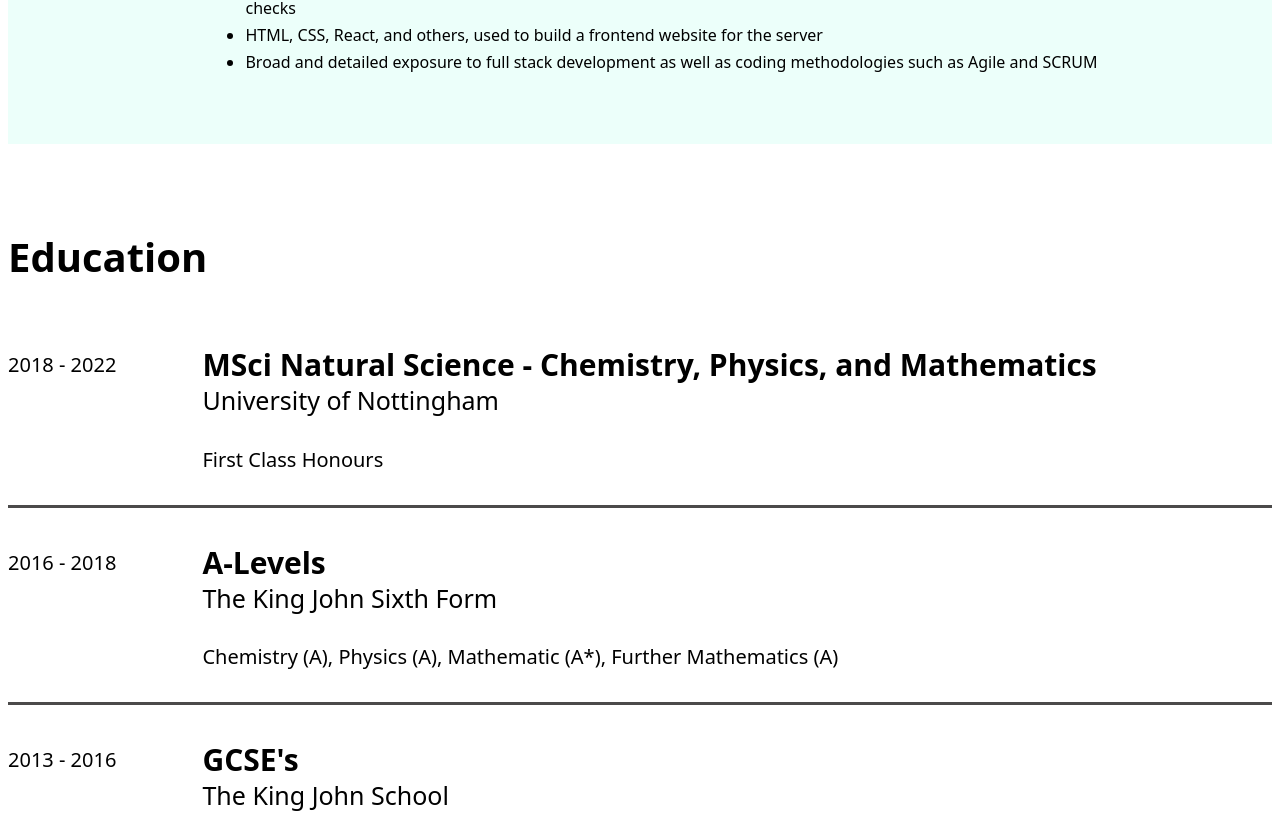
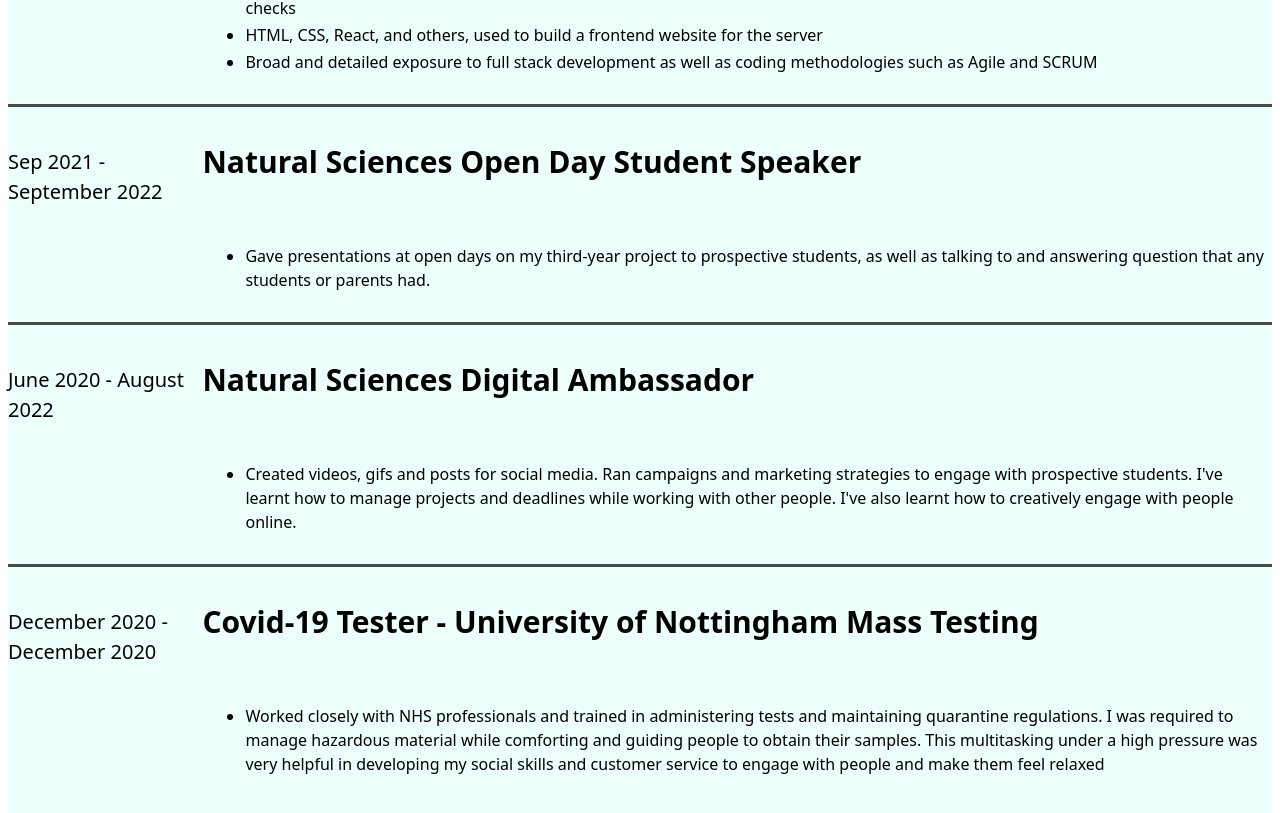
Before and after one commit to J-Pierce/Portfolio, a React (Vite) app: page / in a window 1280 px wide. Shown: the part 2756-3569 px from the top of the page. Built offline with nearby package versions, Linux system fonts and the light colour scheme.

Commit message:
updated experience

```diff
--- a/index.html
+++ b/index.html
@@ -2,7 +2,7 @@
 <html lang="en">
   <head>
     <meta charset="UTF-8" />
-    <link rel="icon" type="image/svg+xml" href="/vite.svg" />
+    <link rel="icon" type="image/svg+xml" href="./src/assets/LogoCircle.png" />
     <meta name="viewport" content="width=device-width, initial-scale=1, maximum-scale=1, user-scalable=0">
     <title>James Pierce Portfolio</title>
   </head>
--- a/package.json
+++ b/package.json
@@ -18,8 +18,7 @@
     "react-dom": "^19.1.0",
     "react-router-dom": "^7.6.0",
     "react-router-hash-link": "^2.4.3",
-    "react-scroll": "^1.9.3",
-    "react-sizeme": "^3.0.2"
+    "react-scroll": "^1.9.3"
   },
   "devDependencies": {
     "@eslint/js": "^9.22.0",
--- a/src/Components/Experience.jsx
+++ b/src/Components/Experience.jsx
@@ -58,7 +58,7 @@
         <section className="line" />
 
         <section className="job">
-          <p id="date">March 2023 – September 2023</p>
+          <p id="date">March 2023 - September 2023</p>
           <section>
             <h3 className="title">
               Laser Manufacturing Engineer, M Squared Lasers
@@ -86,6 +86,60 @@
             </ul>
           </section>
         </section>
+
+        <section className="line" />
+
+        <section className="job">
+          <p id="date">Sep 2021 - September 2022</p>
+          <section>
+            <h3 className="title">
+              Natural Sciences Open Day Student Speaker
+            </h3>
+            <ul>
+              <li id="task">
+              Gave presentations at open days on my third-year project to prospective students, as well as talking to and answering question that any students or parents had.
+              </li>
+            </ul>
+          </section>
+        </section>
+
+        <section className="line" />
+
+        <section className="job">
+          <p id="date">June 2020 - August 2022</p>
+          <section>
+            <h3 className="title">
+            Natural Sciences Digital Ambassador
+            </h3>
+            <ul>
+              <li id="task">
+                Created videos, gifs and posts for social media. Ran campaigns and marketing strategies to engage with prospective students.
+                I've learnt how to manage projects and deadlines while working with other people. I've also learnt how to creatively engage with people online.
+              </li>
+
+            </ul>
+          </section>
+        </section>
+
+        <section className="line" />
+
+        <section className="job">
+          <p id="date">December 2020 - December 2020</p>
+          <section>
+            <h3 className="title">
+              Covid-19 Tester - University of Nottingham Mass Testing
+            </h3>
+            <ul>
+              <li id="task">
+                Worked closely with NHS professionals and trained in administering tests and maintaining quarantine regulations. I
+                was required to manage hazardous material while comforting and guiding people to obtain their samples.
+                This multitasking under a high pressure was very helpful in developing my social skills and customer service to
+                engage with people and make them feel relaxed
+              </li>
+            </ul>
+          </section>
+        </section>
+
       </section>
     </section>
   );
```
Also changed, not shown: src/assets/LogoCircle.png (added), src/assets/LogoFull.png (added).
